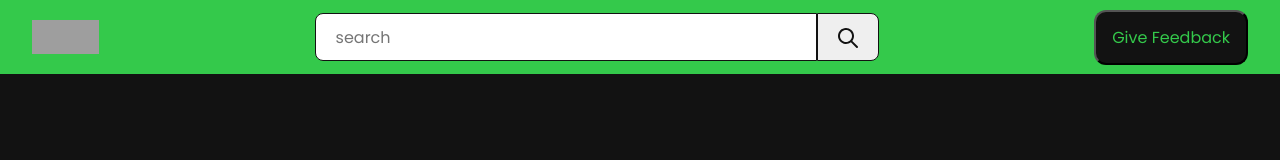
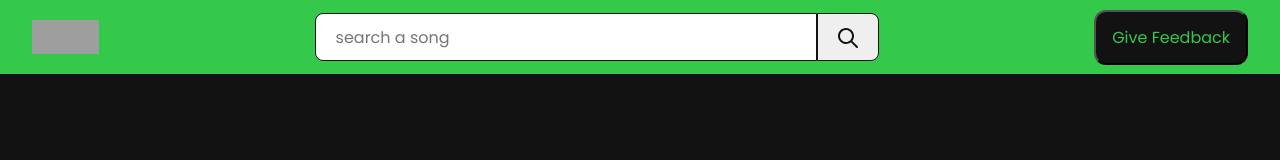
Before and after one commit to TejaswiniKakarlamudi/L-square-QTify, a React (Create React App) app: page / in a window 1280 px wide. Shown: the top 160 px of the page. Built offline with nearby package versions, Linux system fonts and the light colour scheme; grey boxes are pictures that could not be loaded.

Commit message:
Navbar Tests

```diff
--- a/src/Components/Navbar/Navbar.jsx
+++ b/src/Components/Navbar/Navbar.jsx
@@ -10,7 +10,7 @@ function Navbar(){
             <a href="/">
             <Logo/>
             </a>
-            <Search placeholder={'search'}/>
+            <Search placeholder={'search a song'}/>
             <Button>Give Feedback</Button>
         </nav>
     )
--- a/src/Components/Search/Search.jsx
+++ b/src/Components/Search/Search.jsx
@@ -9,7 +9,7 @@ function Search({placeholder}){
 
     return(
         <form className={styles.wrapper} onSubmit = {handleSubmit}>
-            <input className={styles.search} placeholder={placeholder||'search'} type="text" required/>
+            <input className={styles.search} placeholder={placeholder||'search an album'} type="text" required/>
             <button className={styles.searchButton} type="submit">
                 <SearchIcon/>
             </button>
```
